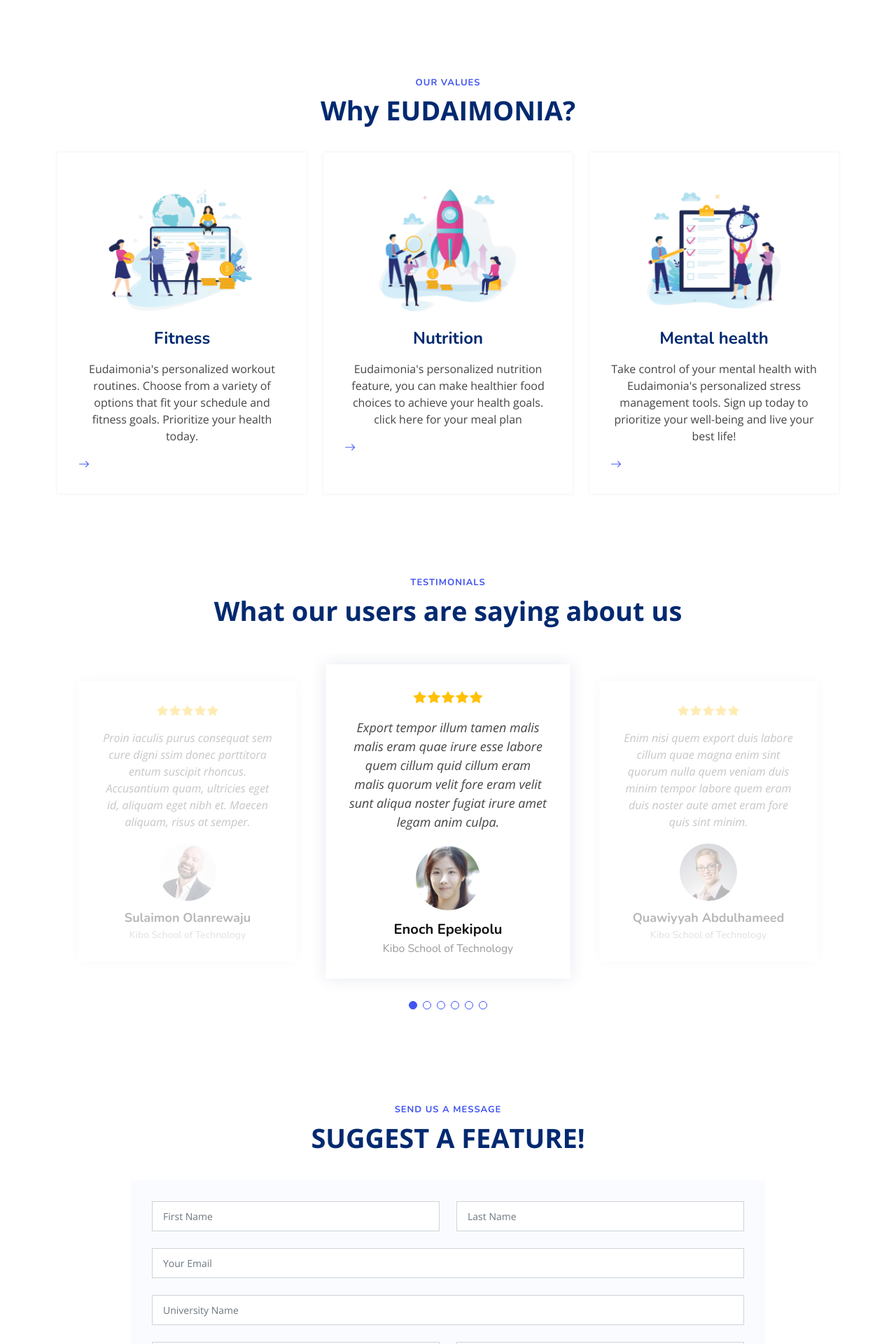
After one commit to iamfaqeehhokyky/Eudaimonia, a Flask app: page /home in a window 1280 px wide. The commit adds this page. Shown: the part 1680-3600 px from the top of the page at 70% size. Run offline with Flask 3, Linux system fonts and the light colour scheme; some libraries are stand-ins or nearby versions.

Commit message:
homepage and redirection from the services page

```diff
--- a/app.py
+++ b/app.py
@@ -296,7 +296,7 @@ def signin():
         if check_password(password, password_hash):
             # Password is correct, store user ID in session
             session['user_id'] = row[0]
-            return redirect('/meal')
+            return redirect('/home')
         else:
             # Password is incorrect
             error = 'Invalid email or password'
@@ -317,6 +317,11 @@ def logout():
     session.clear()
     return redirect(url_for('signin'))
 
+@app.route('/home')
+def home():
+    return render_template('home.html', user=g.user)
+
+
 @app.route('/api')
 def api():
     url = "https://i-m-all-ears.p.rapidapi.com/"
--- /dev/null
+++ b/templates/home.html
@@ -0,0 +1,543 @@
+<!DOCTYPE html>
+<html lang="en">
+  <head>
+    <meta charset="utf-8" />
+    <meta content="width=device-width, initial-scale=1.0" name="viewport" />
+
+    <title>Eudaimonia - Landing Page</title>
+    <meta content="" name="description" />
+    <meta content="" name="keywords" />
+
+    <!-- Favicons -->
+    <link
+      href="{{ url_for('static', filename='img/favicon.png') }}"
+      rel="icon"
+    />
+    <link
+      href="{{ url_for('static', filename='img/favicon.png') }}"
+      rel="apple-touch-icon"
+    />
+
+    <!-- Google Fonts -->
+    <link
+      href="https://fonts.googleapis.com/css?family=Open+Sans:300,300i,400,400i,600,600i,700,700i|Nunito:300,300i,400,400i,600,600i,700,700i|Poppins:300,300i,400,400i,500,500i,600,600i,700,700i"
+      rel="stylesheet"
+    />
+
+    <!-- Vendor CSS Files -->
+    <link
+      href="{{ url_for('static', filename='assets/vendor/aos/aos.css') }}"
+      rel="stylesheet"
+    />
+    <link
+      href="{{ url_for('static', filename='assets/vendor/bootstrap/css/bootstrap.min.css') }}"
+      rel="stylesheet"
+    />
+    <link
+      href="{{ url_for('static', filename='assets/vendor/bootstrap-icons/bootstrap-icons.css') }}"
+      rel="stylesheet"
+    />
+    <link
+      href="{{ url_for('static', filename='assets/vendor/glightbox/css/glightbox.min.css') }}"
+      rel="stylesheet"
+    />
+    <link
+      href="{{ url_for('static', filename='assets/vendor/remixicon/remixicon.css') }}"
+      rel="stylesheet"
+    />
+
+    <link
+      href="{{ url_for('static', filename='assets/vendor/swiper/swiper-bundle.min.css') }}"
+      rel="stylesheet"
+    />
+
+    <!-- Template Main CSS File -->
+    <link
+      href="{{ url_for('static', filename='assets/css/style.css') }}"
+      rel="stylesheet"
+    />
+  </head>
+
+  <body>
+    <!-- ======= Header ======= -->
+    <header id="header" class="header fixed-top">
+      <div
+        class="container-fluid container-xl d-flex align-items-center justify-content-between"
+      >
+        <a href="/" class="logo d-flex align-items-center">
+          <img src="{{url_for('static', filename='img/emblem.png')}}" alt="" />
+          <span>Eudaimonia</span>
+        </a>
+
+        <nav id="navbar" class="navbar">
+          <ul>
+            <li><a class="nav-link scrollto active" href="#hero">Home</a></li>
+            <li><a class="nav-link scrollto" href="#about">About</a></li>
+            <li><a class="nav-link scrollto" href="#services">Services</a></li>
+            <li><a class="nav-link scrollto" href="#testimonials">Testimonials</a></li>
+            <li><a class="nav-link scrollto" href="#contact">Contact</a></li>
+            <li><a href="/blog">Blog</a></li>
+            <li>
+              <a class="signout scrollto" href="/signout">Sign Out</a>
+            </li>
+          </ul>
+          <i class="bi bi-list mobile-nav-toggle"></i>
+        </nav>
+        <!-- .navbar -->
+      </div>
+    </header>
+    <!-- End Header -->
+
+    <!-- ======= Hero Section ======= -->
+    <section id="hero" class="hero d-flex align-items-center">
+      <div class="container">
+        <div class="row">
+          <div
+            class="col-lg-6 hero-img"
+            data-aos="zoom-out"
+            data-aos-delay="200"
+          >
+            <img
+              src="{{url_for('static', filename='img/studies.png')}}"
+              class="img-fluid"
+              alt=""
+            />
+          </div>
+
+          <div class="col-lg-6 d-flex flex-column justify-content-center this">
+            <h1 data-aos="fade-up">HEALTHY CAMPUS,<br />HEALTHY YOU!</h1>
+            <h2 data-aos="fade-up" data-aos-delay="400">
+              Stress from balancing academics and other extracurricular
+              activities can impact your overall health. Take action today to
+              prioritize your health as a busy university student.
+            </h2>
+
+          </div>
+        </div>
+      </div>
+    </section>
+    <!-- End Hero -->
+
+    <main id="main">
+      <!-- ======= About Section ======= -->
+      <section id="about" class="about">
+        <div class="container" data-aos="fade-up">
+          <div class="row gx-0">
+            <div
+              class="col-lg-6 d-flex flex-column justify-content-center"
+              data-aos="fade-up"
+              data-aos-delay="200"
+            >
+              <div class="content">
+                <h3>Who We Are</h3>
+                <h2>About EUDAIMONIA</h2>
+                <p>
+                  Eudaimonia is an all-in-one wellness platform that combines fitness, nutrition, and mental health tools to help students achieve optimal physical and mental well-being.</br>
+                  <br>According to recent studies, many university students experience stress related to academic demands and financial pressures which can have a negative impact on their physical, emotional, and social health. Eudaimonia is designed to help students overcome these challenges by providing them with the tools and resources they need to live healthier, more balanced lives.</br>
+                  <br>We're excited to offer university students a convenient and affordable way to prioritize their health and well-being. With Eudaimonia, students can achieve their goals and live their best lives.
+                </p>
+                <div class="text-center text-lg-start">
+                  <a
+                    href="#"
+                    class="btn-read-more d-inline-flex align-items-center justify-content-center align-self-center"
+                  >
+                    <span>Read More</span>
+                    <i class="bi bi-arrow-right"></i>
+                  </a>
+                </div>
+              </div>
+            </div>
+
+            <div
+              class="col-lg-6 d-flex align-items-center"
+              data-aos="zoom-out"
+              data-aos-delay="200"
+            >
+              <img src="{{url_for('static', filename='img/studentLearning.png')}}" class="img-fluid" alt="" />
+            </div>
+          </div>
+        </div>
+      </section>
+      <!-- End About Section -->
+
+      <!-- ======= Values Section ======= -->
+      <section id="services" class="values">
+
+      <div class="container" data-aos="fade-up">
+
+        <header class="section-header">
+          <h2>Our Values</h2>
+          <p>Why EUDAIMONIA?</p>
+        </header>
+
+        <div class="row">
+
+          <div class="col-lg-4" data-aos="fade-up" data-aos-delay="200">
+            <div class="box">
+              <img src="{{url_for('static', filename='assets/img/values-1.png')}}" class="img-fluid" alt="">
+              <h3>Fitness</h3>
+              <p>Eudaimonia's personalized workout routines. Choose from a variety of options that fit your schedule and fitness goals. Prioritize your health today.</p>
+              <div class="text-center text-lg-start">
+                  <a href="/api" class="read-more"><span></span> <i class="bi bi-arrow-right"></i></a>
+                </div>
+            </div>
+          </div>
+
+          <div class="col-lg-4 mt-4 mt-lg-0" data-aos="fade-up" data-aos-delay="400">
+            <div class="box">
+              <img src="{{url_for('static', filename='assets/img/values-2.png')}}" class="img-fluid" alt="">
+              <h3>Nutrition</h3>
+              <p>Eudaimonia's personalized nutrition feature, you can make healthier food choices to achieve your health goals. click here for your meal plan</p>
+              <div class="text-center text-lg-start">
+                  <a href="/meal" class="read-more"><span></span> <i class="bi bi-arrow-right"></i></a>
+                </div>
+            </div>
+          </div>
+
+          <div class="col-lg-4 mt-4 mt-lg-0" data-aos="fade-up" data-aos-delay="600">
+            <div class="box">
+              <img src="{{url_for('static', filename='assets/img/values-3.png')}}" class="img-fluid" alt="">
+              <h3>Mental health</h3>
+              <p>Take control of your mental health with Eudaimonia's personalized stress management tools. Sign up today to prioritize your well-being and live your best life!</p>
+              <div class="text-center text-lg-start">
+                  <a href="/api" class="read-more"><span></span> <i class="bi bi-arrow-right"></i></a>
+                </div>
+            </div>
+          </div>
+
+        </div>
+
+      </div>
+
+      </section>
+      <!-- End Values Section -->
+
+      <!-- ======= Testimonials Section ======= -->
+    <section id="testimonials" class="testimonials">
+
+      <div class="container" data-aos="fade-up">
+
+        <header class="section-header">
+          <h2>Testimonials</h2>
+          <p>What our users are saying about us</p>
+        </header>
+
+        <div class="testimonials-slider swiper" data-aos="fade-up" data-aos-delay="200">
+          <div class="swiper-wrapper">
+
+            <div class="swiper-slide">
+              <div class="testimonial-item">
+                <div class="stars">
+                  <i class="bi bi-star-fill"></i><i class="bi bi-star-fill"></i><i class="bi bi-star-fill"></i><i class="bi bi-star-fill"></i><i class="bi bi-star-fill"></i>
+                </div>
+                <p>
+                  Proin iaculis purus consequat sem cure digni ssim donec porttitora entum suscipit rhoncus. Accusantium quam, ultricies eget id, aliquam eget nibh et. Maecen aliquam, risus at semper.
+                </p>
+                <div class="profile mt-auto">
+                  <img src="{{url_for('static', filename='assets/img/testimonials/testimonials-1.jpg')}}" class="testimonial-img" alt="">
+                  <h3>Sulaimon Olanrewaju</h3>
+                  <h4>Kibo School of Technology</h4>
+                </div>
+              </div>
+            </div><!-- End testimonial item -->
+
+            <div class="swiper-slide">
+              <div class="testimonial-item">
+                <div class="stars">
+                  <i class="bi bi-star-fill"></i><i class="bi bi-star-fill"></i><i class="bi bi-star-fill"></i><i class="bi bi-star-fill"></i><i class="bi bi-star-fill"></i>
+                </div>
+                <p>
+                  Export tempor illum tamen malis malis eram quae irure esse labore quem cillum quid cillum eram malis quorum velit fore eram velit sunt aliqua noster fugiat irure amet legam anim culpa.
+                </p>
+                <div class="profile mt-auto">
+                  <img src="{{url_for('static', filename='assets/img/testimonials/testimonials-2.jpg')}}" class="testimonial-img" alt="">
+                  <h3>Enoch Epekipolu</h3>
+                  <h4>Kibo School of Technology</h4>
+                </div>
+              </div>
+            </div><!-- End testimonial item -->
+
+            <div class="swiper-slide">
+              <div class="testimonial-item">
+                <div class="stars">
+                  <i class="bi bi-star-fill"></i><i class="bi bi-star-fill"></i><i class="bi bi-star-fill"></i><i class="bi bi-star-fill"></i><i class="bi bi-star-fill"></i>
+                </div>
+                <p>
+                  Enim nisi quem export duis labore cillum quae magna enim sint quorum nulla quem veniam duis minim tempor labore quem eram duis noster aute amet eram fore quis sint minim.
+                </p>
+                <div class="profile mt-auto">
+                  <img src="{{url_for('static', filename='assets/img/testimonials/testimonials-3.jpg')}}" class="testimonial-img" alt="">
+                  <h3>Quawiyyah Abdulhameed</h3>
+                  <h4>Kibo School of Technology</h4>
+                </div>
+              </div>
+            </div><!-- End testimonial item -->
+
+            <div class="swiper-slide">
+              <div class="testimonial-item">
+                <div class="stars">
+                  <i class="bi bi-star-fill"></i><i class="bi bi-star-fill"></i><i class="bi bi-star-fill"></i><i class="bi bi-star-fill"></i><i class="bi bi-star-fill"></i>
+                </div>
+                <p>
+                  Fugiat enim eram quae cillum dolore dolor amet nulla culpa multos export minim fugiat minim velit minim dolor enim duis veniam ipsum anim magna sunt elit fore quem dolore labore illum veniam.
+                </p>
+                <div class="profile mt-auto">
+                  <img src="{{url_for('static', filename='assets/img/testimonials/testimonials-4.jpg')}}" class="testimonial-img" alt="">
+                  <h3>Sulaimon Olanrewaju</h3>
+                  <h4>Kibo School of Technology</h4>
+                </div>
+              </div>
+            </div><!-- End testimonial item -->
+
+            <div class="swiper-slide">
+              <div class="testimonial-item">
+                <div class="stars">
+                  <i class="bi bi-star-fill"></i><i class="bi bi-star-fill"></i><i class="bi bi-star-fill"></i><i class="bi bi-star-fill"></i><i class="bi bi-star-fill"></i>
+                </div>
+                <p>
+                  Quis quorum aliqua sint quem legam fore sunt eram irure aliqua veniam tempor noster veniam enim culpa labore duis sunt culpa nulla illum cillum fugiat legam esse veniam culpa fore nisi cillum quid.
+                </p>
+                <div class="profile mt-auto">
+                  <img src="{{url_for('static', filename='assets/img/testimonials/testimonials-5.jpg')}}" class="testimonial-img" alt="">
+                  <h3>Enoch Epekipolu</h3>
+                  <h4>Kibo School of Technology</h4>
+                </div>
+              </div>
+            </div><!-- End testimonial item -->
+
+            <div class="swiper-slide">
+              <div class="testimonial-item">
+                <div class="stars">
+                  <i class="bi bi-star-fill"></i><i class="bi bi-star-fill"></i><i class="bi bi-star-fill"></i><i class="bi bi-star-fill"></i><i class="bi bi-star-fill"></i>
+                </div>
+                <p>
+                  Quis quorum aliqua sint quem legam fore sunt eram irure aliqua veniam tempor noster veniam enim culpa labore duis sunt culpa nulla illum cillum fugiat legam esse veniam culpa fore nisi cillum quid.
+                </p>
+                <div class="profile mt-auto">
+                  <img src="{{url_for('static', filename='assets/img/testimonials/testimonials-1.jpg')}}" class="testimonial-img" alt="">
+                  <h3>Quawiyyah Abdulhameed</h3>
+                  <h4>Kibo School of Technology</h4>
+                </div>
+              </div>
+            </div><!-- End testimonial item -->
+
+          </div>
+          <div class="swiper-pagination"></div>
+        </div>
+
+      </div>
+
+    </section><!-- End Testimonials Section -->
+
+    <!-- ======= Contact Section ======= -->
+    <section id="contact" class="contact">
+      <div class="container" data-aos="fade-up">
+        <header class="section-header">
+          <h2>Send us a message</h2>
+          <p>SUGGEST A FEATURE!</p>
+        </header>
+        <div class="container">
+          <div class="row justify-content-center">
+            <div class="col-lg-10">
+                <form
+                  action="forms/contact.php"
+                  method="post"
+                  class="php-email-form"
+                >
+                  <div class="row gy-4">
+                    <div class="col-md-6">
+                      <input
+                        type="text"
+                        name="name"
+                        class="form-control"
+                        placeholder="First Name"
+                        required
+                      />
+                    </div>
+
+                    <div class="col-md-6">
+                      <input
+                        type="text"
+                        name="name"
+                        class="form-control"
+                        placeholder="Last Name"
+                        required
+                      />
+                    </div>
+
+                    <div class="col-md-12">
+                      <input
+                        type="email"
+                        class="form-control"
+                        name="email"
+                        placeholder="Your Email"
+                        required
+                      />
+                    </div>
+
+                    <div class="col-md-12">
+                      <input
+                        type="text"
+                        class="form-control"
+                        name="university"
+                        placeholder="University Name"
+                        required
+                      />
+                    </div>
+
+                    <div class="col-md-6">
+                      <input
+                        type="text"
+                        name="faculty"
+                        class="form-control"
+                        placeholder="Faculty Name"
+                        required
+                      />
+                    </div>
+
+                    <div class="col-md-6">
+                      <input
+                        type="text"
+                        name="department"
+                        class="form-control"
+                        placeholder="Department Name"
+                        required
+                      />
+                    </div>
+
+                    <div class="col-md-12">
+                      <input
+                        type="text"
+                        class="form-control"
+                        name="subject"
+                        placeholder="Subject"
+                        required
+                      />
+                    </div>
+
+                    <div class="col-md-12">
+                      <textarea
+                        class="form-control"
+                        name="message"
+                        rows="6"
+                        placeholder="Message"
+                        required
+                      ></textarea>
+                    </div>
+
+                    <div class="col-md-12 text-center">
+                      <div class="loading">Loading</div>
+                      <div class="error-message"></div>
+                      <div class="sent-message">
+                        Your message has been sent. Thank you!
+                      </div>
+
+                      <button type="submit">Send Message</button>
+                    </div>
+                  </div>
+                </form>
+              </div>
+          </div>
+        </div>
+      </div>
+      </section>
+      <!-- End Contact Section -->
+    </main>
+    <!-- End #main -->
+
+    <!-- ======= Footer ======= -->
+    <footer id="footer" class="footer">
+      <div class="footer-top">
+        <div class="container">
+          <div class="row gy-4">
+            <div class="col-lg-5 col-md-12 footer-info">
+              <a href="/" class="logo d-flex align-items-center">
+                <img
+                  src="{{url_for('static', filename='img/emblem.png')}}"
+                  alt=""
+                />
+                <span>Eudaimonia</span>
+              </a>
+              <p>
+                Helping busy university students to live healthier lives. We
+                offer personalized meal plans, stress management tools, and
+                mental health resources to help users achieve their health
+                goals.
+              </p>
+              <div class="social-links mt-3">
+                <a href="#" class="twitter"><i class="bi bi-twitter"></i></a>
+                <a href="#" class="facebook"><i class="bi bi-facebook"></i></a>
+                <a href="#" class="instagram"
+                  ><i class="bi bi-instagram"></i
+                ></a>
+                <a href="#" class="linkedin"><i class="bi bi-linkedin"></i></a>
+              </div>
+            </div>
+
+            <div class="col-lg-3 col-md-6 footer-links">
+              <h4>Navigation Links</h4>
+              <ul>
+                <li>
+                  <i class="bi bi-chevron-right"></i> <a href="/#hero">Home</a>
+                </li>
+                <li>
+                  <i class="bi bi-chevron-right"></i> <a href="#about">About us</a>
+                </li>
+                <li>
+                  <i class="bi bi-chevron-right"></i> <a href="#services">Services</a>
+                </li>
+                <li>
+                  <i class="bi bi-chevron-right"></i>
+                  <a href="#">Terms of service</a>
+                </li>
+                <li>
+                  <i class="bi bi-chevron-right"></i>
+                  <a href="#">Privacy policy</a>
+                </li>
+              </ul>
+            </div>
+
+            <div
+              class="col-lg-4 col-md-6 footer-contact text-center text-md-start"
+            >
+              <h4>Contact Us</h4>
+              <p>
+                Kibo School of Technology <br />
+                New York, NY <br />
+                United States <br /><br />
+                <strong>Phone:</strong> +1 833 984 1991 <br />
+                <strong>Email:</strong> hello@kibo.school<br />
+              </p>
+            </div>
+          </div>
+        </div>
+      </div>
+
+      <div class="container">
+        <div class="copyright">
+          &copy; Copyright <strong><span>Eudaimonia</span> 2023</strong>. All
+          right reserved
+        </div>
+      </div>
+    </footer>
+    <!-- End Footer -->
+
+    <a
+      href="#"
+      class="back-to-top d-flex align-items-center justify-content-center"
+      ><i class="bi bi-arrow-up-short"></i
+    ></a>
+
+    <!-- Vendor JS Files -->
+    <script src="{{url_for('static', filename='assets/vendor/purecounter/purecounter_vanilla.js')}}"></script>
+    <script src="{{url_for('static', filename='assets/vendor/aos/aos.js')}}"></script>
+    <script src="{{url_for('static', filename='assets/vendor/bootstrap/js/bootstrap.bundle.min.js')}}"></script>
+    <script src="{{url_for('static', filename='assets/vendor/glightbox/js/glightbox.min.js')}}"></script>
+    <script src="{{url_for('static', filename='assets/vendor/isotope-layout/isotope.pkgd.min.js')}}"></script>
+    <script src="{{url_for('static', filename='assets/vendor/swiper/swiper-bundle.min.js')}}"></script>
+    <script src="{{url_for('static', filename='assets/vendor/php-email-form/validate.js')}}"></script>
+
+    <!-- Template Main JS File -->
+    <script src="{{url_for('static', filename='assets/js/main.js')}}"></script>
+  </body>
+</html>
```
Also changed, not shown: templates/blog.html (+3 -10 lines).
